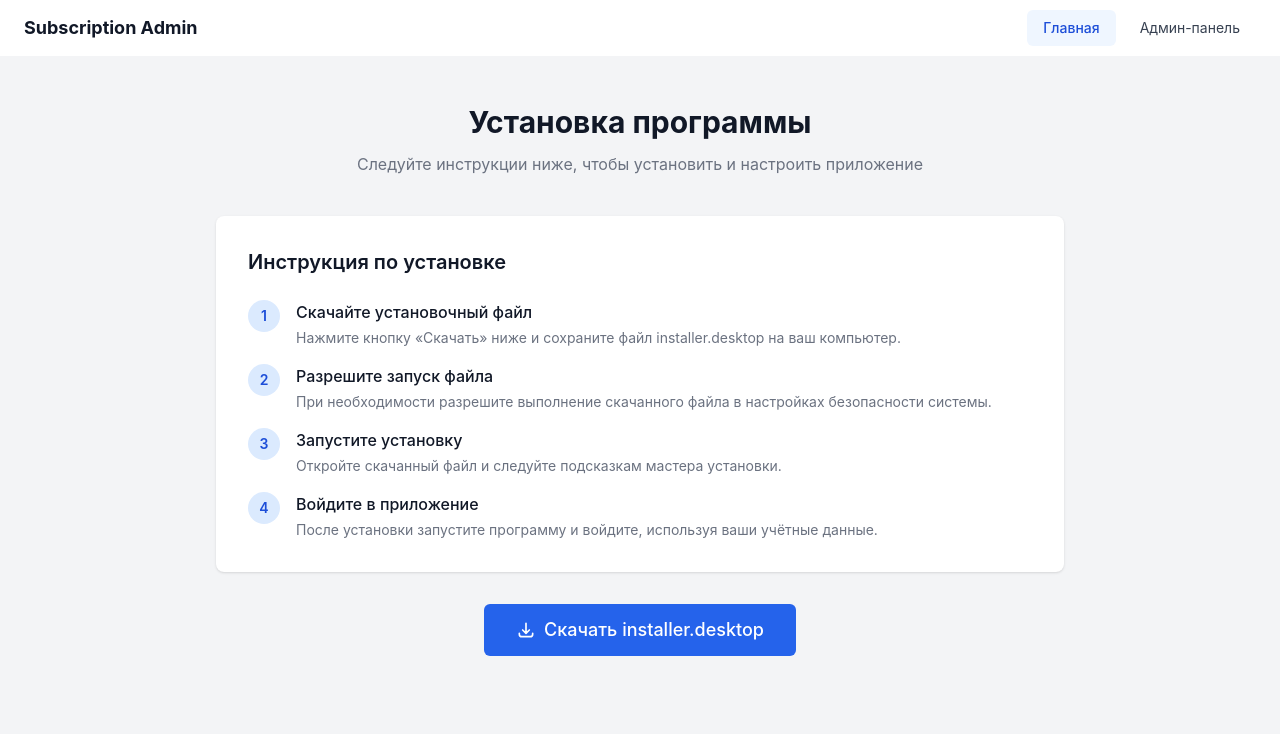
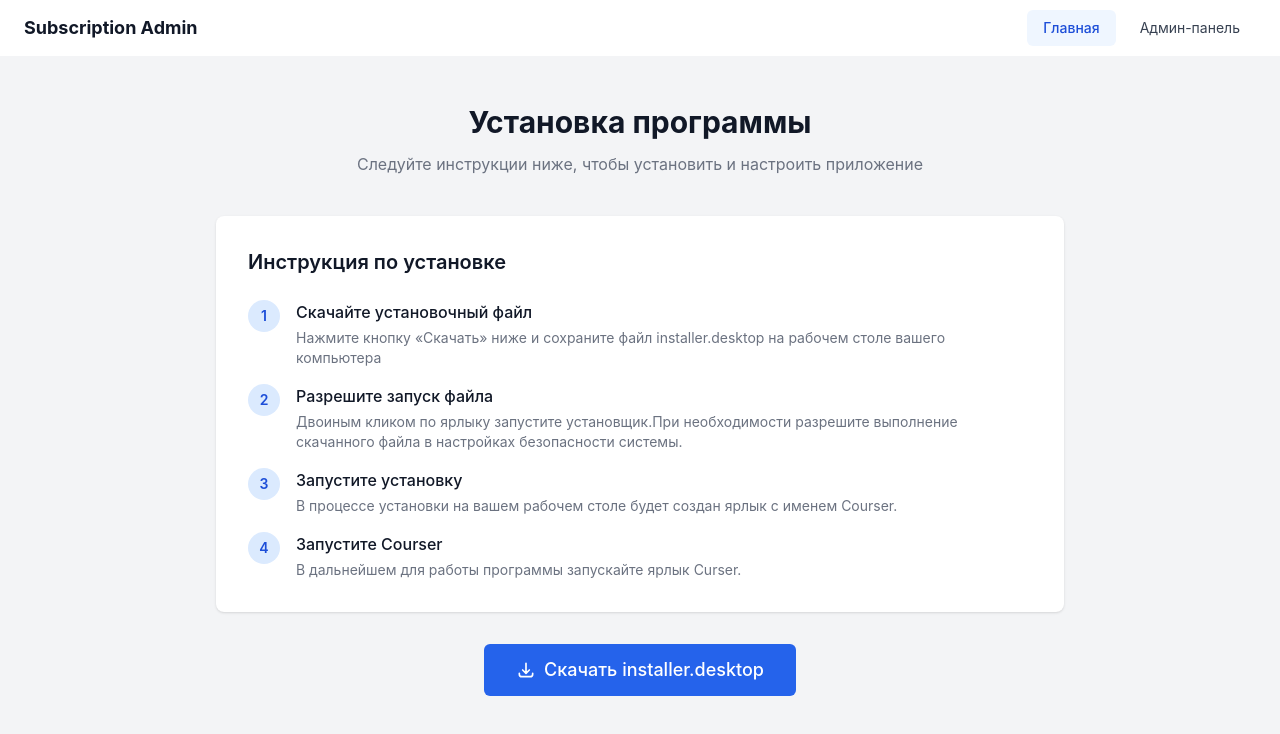
Before and after one commit to Jer00hn/vercel-app, a Vue app in the folder frontend/: page / in a window 1280 px wide. Shown: the top 734 px of the page. Built offline with nearby package versions, Linux system fonts and the light colour scheme; no server answers.

Commit message:
Update Home.vue
Переписал инструкцию по установке.

```diff
--- a/frontend/src/views/Home.vue
+++ b/frontend/src/views/Home.vue
@@ -68,19 +68,19 @@ const messageType = ref('')
 const steps = [
   {
     title: 'Скачайте установочный файл',
-    description: 'Нажмите кнопку «Скачать» ниже и сохраните файл installer.desktop на ваш компьютер.'
+    description: 'Нажмите кнопку «Скачать» ниже и сохраните файл installer.desktop на рабочем столе вашего компьютера'
   },
   {
     title: 'Разрешите запуск файла',
-    description: 'При необходимости разрешите выполнение скачанного файла в настройках безопасности системы.'
+    description: 'Двоиным кликом по ярлыку запустите установщик.При необходимости разрешите выполнение скачанного файла в настройках безопасности системы.'
   },
   {
     title: 'Запустите установку',
-    description: 'Откройте скачанный файл и следуйте подсказкам мастера установки.'
+    description: 'В процессе установки на вашем рабочем столе будет создан ярлык с именем Courser.'
   },
   {
-    title: 'Войдите в приложение',
-    description: 'После установки запустите программу и войдите, используя ваши учётные данные.'
+    title: 'Запустите Courser',
+    description: 'В дальнейшем для работы программы запускайте ярлык Curser.'
   }
 ]
 
```
